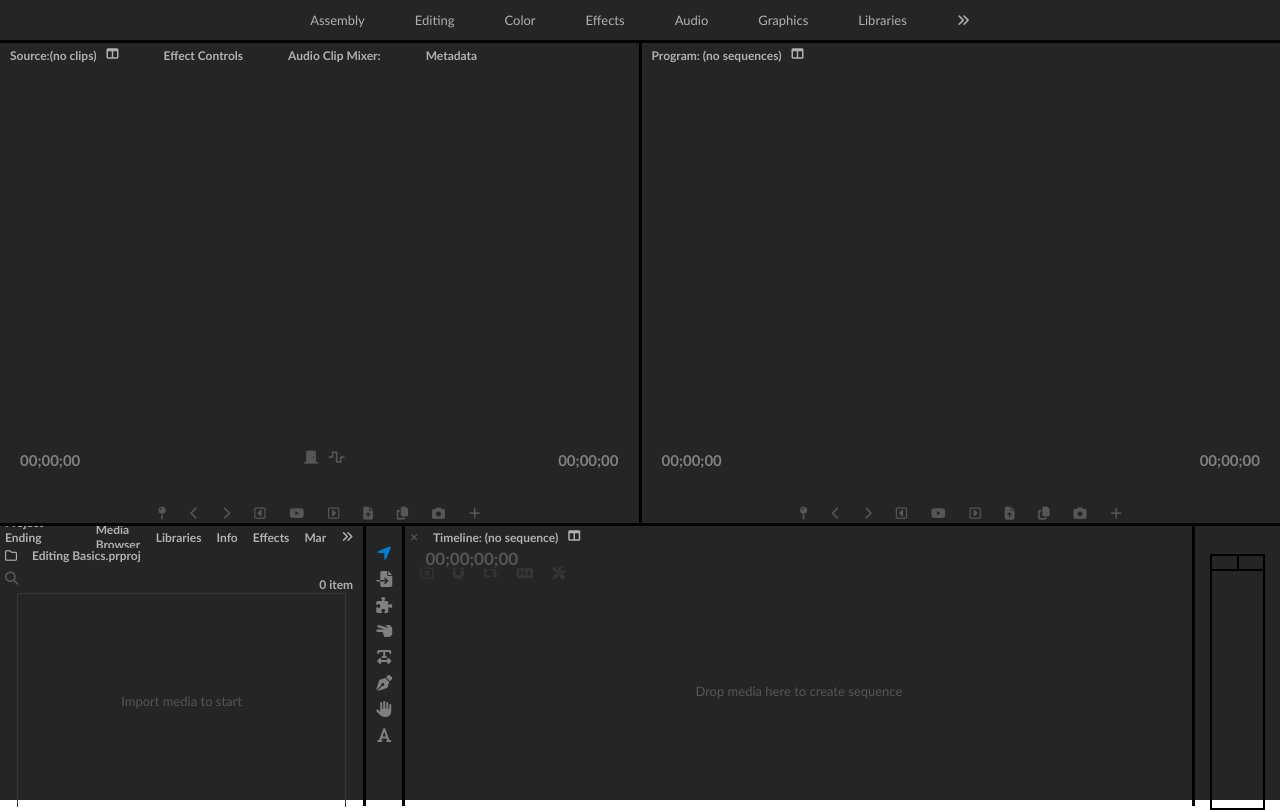
After one commit to haeju98/SNUxKU-Hackathon-Otherworks, a Django app: page /premiere/ in a window 1280 px wide. The commit adds this page. Run offline with Django 3.2, Linux system fonts and the light colour scheme; some libraries are stand-ins or nearby versions.

Commit message:
added premiere

```diff
--- a/otherworks/app/static/base.css
+++ b/otherworks/app/static/base.css
@@ -1,5 +1,6 @@
 body {
     width: 100%;
+    margin: 0;
 }
 
 .nav-bar {
--- /dev/null
+++ b/otherworks/app/static/premiere.css
@@ -0,0 +1,282 @@
+body {
+    margin: 0;
+    font-family: 'Trebuchet MS', 'Lucida Sans Unicode', 'Lucida Grande', 'Lucida Sans', Arial, sans-serif;
+}
+
+#pr_body {
+    width: 100%;
+    height: 100%;
+    background-color: #252525;
+}
+
+.pr_top_nav {
+    display: flex;
+    justify-content: center;
+    height: 5%;
+    border-bottom: solid 3px black;
+}
+
+.pr_top_nav ul {
+    display: flex;
+    align-items: center;
+    list-style-type: none;
+    margin: 0;
+    padding: 0;
+    overflow: hidden;
+}
+
+.pr_top_nav li {
+    display: flex;
+    color: #b3b0b0;
+    margin-right: 25px;
+    margin-left: 25px;
+    font-size: 13px;
+}
+
+#pr_top_container {
+    display: flex;
+    width: 100%;
+    height: 60%;
+    border-bottom: solid 3px black;
+    font-weight: 600;
+}
+
+/* top left */
+.pr_top_left {
+    width: 50%;
+    height: 100%;
+}
+
+.pr_source nav {
+    display: flex;
+    width: 100%;
+}
+
+.pr_source ul {
+    display: flex;
+    height: 5%;
+    list-style-type: none;
+    margin: 0;
+    padding: 0;
+    overflow: hidden;
+    align-items: center;
+}
+
+.pr_source li {
+    display: flex;
+    color: #b3b0b0;
+    margin-right: 35px;
+    margin-left: 10px;
+    font-size: 12px;
+    font-weight: 600;
+}
+
+.pr_top_left_content {
+    height: 80%;
+    display: flex;
+    justify-content: center;
+    align-items: center;
+}
+
+
+/* left timeline */
+.pr_top_left_timeline {
+    height: 10%;
+    display: flex;
+    justify-content: space-between;
+
+}
+
+.pr_top_left_timeline div {
+    display: flex;
+}
+
+.pr_top_left_bottom {
+    justify-content: center;
+    height: 5%;
+    display: flex;
+    align-items: center;
+    color: gainsboro;
+}
+
+#pr_timeclock {
+    color: gray;
+    font-size: 15px;
+    margin-left: 20px;
+    margin-right: 20px;
+}
+
+/* top right */
+.pr_top_right{
+    width: 50%;
+    height: 100%;
+    border-left: solid 3px black;
+}
+
+#pr_bottom_container {
+    display: flex;
+    width: 100%;
+    height: 35%;
+}
+
+.pr_import {
+    width: 30%;
+}
+
+.pr_import nav {
+    display: flex;
+    height: 8%;
+}
+
+.pr_import ul {
+    display: flex;
+    align-items: center;
+    list-style-type: none;
+    margin: 0;
+    padding: 0;
+    overflow: hidden;
+}
+
+.pr_import li {
+    display: flex;
+    color: #b3b0b0;
+    font-size: 12px;
+    font-weight: 600;
+    margin-left: 5px;
+    margin-right: 10px;
+}
+
+.pr_editing {
+    height: 8%;
+}
+
+.pr_search {
+    height: 8%;
+}
+
+.pr_media_outer {
+    height: 76%;
+    display: flex;
+    justify-content: center;
+}
+
+.pr_media {
+    height: 100%;
+    width: 90%;
+    border-top: 1px solid rgb(54, 54, 54);
+    border-left: 1px solid rgb(54, 54, 54);
+    border-right: 1px solid rgb(54, 54, 54);
+    display: flex;
+    justify-content: center;
+    align-items: center;
+}
+
+.tool_icons {
+    width: 3%;
+    border-right: solid 3px black;
+    border-left: solid 3px black;
+}
+
+.tool_icons i {
+    color: gray;
+    margin: 5px;
+}
+
+.tool_icons ul {
+    display: flex;
+    align-items: center;
+    flex-direction: column;
+    list-style-type: none;
+    margin: 0;
+    padding: 0;
+    overflow: hidden;
+}
+
+.timeline {
+    width: 65%;
+}
+
+.timeline ul {
+    height: 8%;
+    display: flex;
+    align-items: center;
+    list-style-type: none;
+    margin: 0;
+    padding: 0;
+    overflow: hidden;
+}
+
+.timeline li {
+    display: flex;
+    color: #b3b0b0;
+    font-size: 12px;
+    font-weight: 600;
+    margin-left: 5px;
+    margin-right: 10px;
+}
+
+.timeline_num {
+    height: 5%;
+    color: gray;
+    font-size: 17px;
+}
+
+.timeline_tools {
+
+    height: 5%;
+
+}
+
+.timeline_media {
+    height: 82%;
+    display: flex;
+    justify-content: center;
+    align-items: center;
+}
+
+.meter {
+    width: 7%;
+    border-left: solid 3px black;
+}
+
+.meter_bar {
+    height: 100%;
+    width: 60%;
+    display: flex;
+    border: solid 2px black;
+}
+
+.meter_bar_outer {
+    height: 90%;
+    display: flex;
+    justify-content: center;
+}
+
+.meter_bar_left {
+    width: 50%;
+    height: 5%;
+    border-bottom: solid 2px black;
+    border-right: solid 2px black;
+
+}
+
+.meter_bar_right {
+    width: 50%;
+    height: 5%;
+    border-bottom: solid 2px black;
+}
+
+
+input {
+    color: white;
+    padding: 0;
+    border: none;
+    background: none;
+}
+
+button {
+    color: rgb(87, 86, 86);
+    padding: 0;
+    border: none;
+    background: none;
+}
--- /dev/null
+++ b/otherworks/app/templates/premiere.html
@@ -0,0 +1,253 @@
+{% block css %}
+{% load static %}
+<link rel="stylesheet" href="{% static 'premiere.css' %}" type='text/css'>
+<title>Adobe Premiere</title>
+<script src="https://kit.fontawesome.com/60e86e9052.js" crossorigin="anonymous"></script>
+{% endblock %}
+{% block container %}
+
+
+<style>
+#column {
+    margin-left: 10px;
+}
+
+#lticon {
+    margin-left: 10px;
+    color: rgb(87, 86, 86);
+    font-size: 13px;
+}
+
+.pr_top_left_bottom i {
+    color: rgb(87, 86, 86);
+    margin-left: 10px;
+    margin-right: 10px;
+    font-size: 13px;
+}
+
+.timeline_num{
+    margin-left: 20px;
+    font-weight: 800;
+    color: rgb(87, 86, 86);
+}
+
+.timeline_tools i {
+    margin-left: 15px;
+    color: rgb(54, 54, 54);
+    font-size: 13px;
+}
+
+.pr_search ul {
+    display: flex;
+    justify-content: space-between;
+}
+
+#media_text{
+    font-size: 13px;
+    color: rgb(87, 86, 86);
+}
+
+iframe {
+    height: 90%;
+    width: 90%;
+    border: 0;
+}
+
+</style>
+
+
+<div id="pr_body">
+    <nav class="pr_top_nav">
+        <ul class="pr_nav_bar">
+            <li>Assembly</li>
+            <li>Editing</li>
+            <li>Color</li>
+            <li>Effects</li>
+            <li>Audio</li>
+            <li>Graphics</li>
+            <li>Libraries</li>
+            <li><i class="fas fa-angle-double-right"></i></li>
+        </ul>
+    </nav>
+
+    <div id="pr_top_container">
+        <div class="pr_top_left">
+            <nav class="pr_source">
+                <ul>
+                    <li>Source:(no clips) <i class="fas fa-columns" id="column"></i></li>
+                    <li>Effect Controls</li>
+                    <li>Audio Clip Mixer:</li>
+                    <li>Metadata</li>
+                </ul>
+            </nav>
+            <!-- video  -->
+            <div class="pr_top_left_content">
+
+            </div>
+            <div class="pr_top_left_timeline">
+                <div id="pr_timeclock">00;00;00</div>
+                <div id="div_column">
+                    <i class="fas fa-door-closed" id="lticon"></i><i class="fas fa-wave-square" id="lticon"></i>
+                </div>
+                <div id="pr_timeclock">00;00;00</div>
+            </div>
+
+            <div class="pr_top_left_bottom">
+                <div>
+                    <i class="fas fa-map-pin"></i>
+                    <i class="fas fa-chevron-left"></i>
+                    <i class="fas fa-chevron-right"></i>
+                    <i class="far fa-caret-square-left"></i>
+                    <i class="fab fa-youtube"></i>
+                    <i class="far fa-caret-square-right"></i>
+                    <i class="fas fa-file-upload"></i>
+                    <i class="fas fa-copy"></i>
+                    <i class="fas fa-camera"></i>
+                    <i class="fas fa-plus"></i>
+                </div>
+            </div>
+        </div>
+        <div class="pr_top_right">
+            <nav class="pr_source">
+                <ul id="div_column">
+                    <li>Program: (no sequences)<i class="fas fa-columns" id="column"></i></li>
+                </ul>
+            </nav>
+            <div class="pr_top_left_content">
+                <iframe id="youriframe"></iframe>
+            </div>
+
+            <div class="pr_top_left_timeline">
+                <div id="pr_timeclock">00;00;00</div>
+                <div></div>
+                <div id="pr_timeclock">00;00;00</div>
+            </div>
+
+            <div class="pr_top_left_bottom">
+                <div>
+                    <i class="fas fa-map-pin"></i>
+                    <i class="fas fa-chevron-left"></i>
+                    <i class="fas fa-chevron-right"></i>
+                    <i class="far fa-caret-square-left"></i>
+                    <i class="fab fa-youtube"></i>
+                    <i class="far fa-caret-square-right"></i>
+                    <i class="fas fa-file-upload"></i>
+                    <i class="fas fa-copy"></i>
+                    <i class="fas fa-camera"></i>
+                    <i class="fas fa-plus"></i>
+                </div>
+            </div>
+        </div>
+    </div>
+
+    <div id="pr_bottom_container">
+        <div class="pr_import">
+            <nav>
+                <ul>
+                    <li>Project Ending Basics<i class="fas fa-columns" id="column"></i></li>
+                    <li>Media Browser</li>
+                    <li>Libraries</li>
+                    <li>Info</li>
+                    <li>Effects</li>
+                    <li>Mar</li>
+                    <li><i class="fas fa-angle-double-right"></i></li>
+                </ul>
+            </nav>
+
+            <div class="pr_editing">
+                <ul>
+                    <li> <i class="far fa-folder"></i></li>
+                    <li>Editing Basics.prproj</li>
+                </ul>
+            </div>
+            <div class="pr_search">
+                <ul>
+                    <li>
+                        <form onsubmit="go_get(); return false;">
+                            <button type="submit"> <i class="fas fa-search"></i></button>
+                            <input type="text" id="yourtextfield" />
+                        </form>
+                    </li>
+                    <li>0 item</li>
+                </ul>
+            </div>
+
+            <div class="pr_media_outer">
+
+                <div class="pr_media">
+                    <div id="media_text">
+                        Import media to start
+                    </div>
+                </div>
+
+            </div>
+
+        </div>
+
+        <div class="tool_icons">
+            <div style="height: 5%;"></div>
+            <ul>
+                <li><i class="fas fa-location-arrow" style="color: rgb(0, 127, 212);"></i></li>
+                <li><i class="fas fa-file-import"></i></li>
+                <li><i class="fas fa-puzzle-piece"></i></li>
+                <li><i class="fas fa-hand-scissors"></i></li>
+                <li><i class="fas fa-text-width"></i></li>
+                <li><i class="fas fa-pen-nib"></i></li>
+                <li><i class="fas fa-hand-paper"></i></li>
+                <li><i class="fas fa-font"></i></li>
+            </ul>
+        </div>
+
+        <div class="timeline">
+            <nav>
+                <ul>
+                    <li><i class="fas fa-times" style="font-size: 10px; color: rgb(87, 86, 86);"></i></li>
+                    <li>Timeline: (no sequence)</i><i class="fas fa-columns" id="column"></i></li>
+                </ul>
+            </nav>
+            <div class="timeline_num">00;00;00;00</div>
+            <div class="timeline_tools">
+                <i class="far fa-window-close"></i>
+                <i class="fas fa-magnet"></i>
+                <i class="fas fa-retweet"></i>
+                <i class="fab fa-markdown"></i>
+                <i class="fas fa-tools"></i>
+            </div>
+            <div class="timeline_media">
+                <div id="media_text">
+                    Drop media here to create sequence
+                </div>
+            </div>
+        </div>
+
+        <div class="meter">
+
+            <div style="height: 10%;">
+            </div>
+            <div class="meter_bar_outer">
+                <div class="meter_bar">
+                    <div class="meter_bar_left"></div>
+                    <div class="meter_bar_right"></div>
+                </div>
+            </div>
+
+
+
+        </div>
+
+    </div>
+
+
+
+</div>
+     <script type="text/javascript">
+         function go_get() {
+             var base_url = 'http://www.youtube.com/embed?listType=search&list=';
+             var search_field = document.getElementById('yourtextfield').value;
+             var target_url = base_url + search_field;
+             var ifr = document.getElementById('youriframe');
+             ifr.src = target_url;
+             return false;
+         }
+     </script>
+{% endblock %}
--- a/otherworks/app/views.py
+++ b/otherworks/app/views.py
@@ -15,3 +15,6 @@ def community(request):
 
 def contact(request):
     return render(request, 'contact.html')
+
+def premiere(request):
+    return render(request, 'premiere.html')
--- a/otherworks/otherworks/urls.py
+++ b/otherworks/otherworks/urls.py
@@ -24,4 +24,5 @@ urlpatterns = [
     path('works/', views.works, name="works"),
     path('community/', views.community, name="community"),
     path('contact/', views.contact, name="contact"),
+    path('premiere/', views.premiere, name="premiere"),
 ]
```
Also changed, not shown: otherworks/app/static/premiere.js (added, +35 -0 lines).
